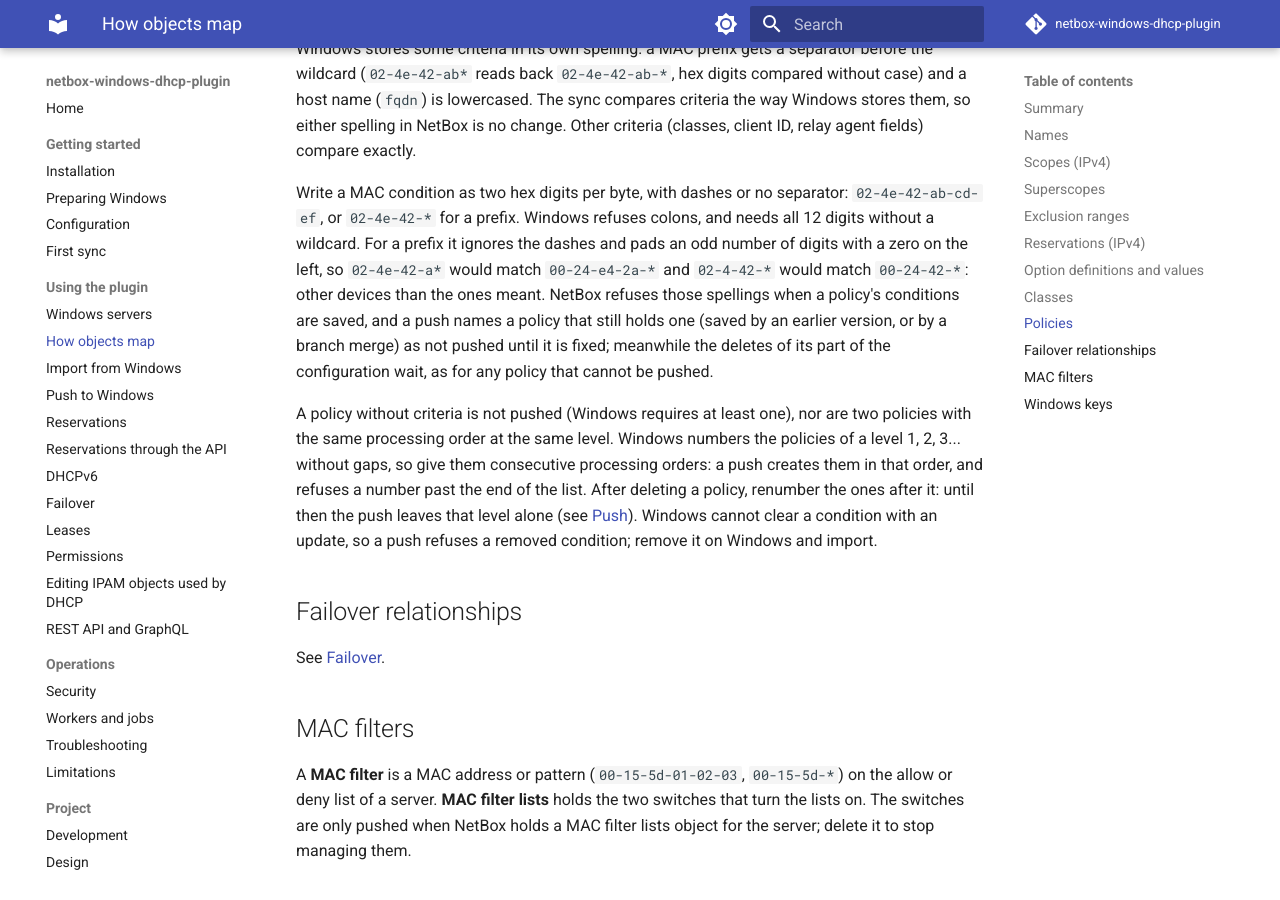
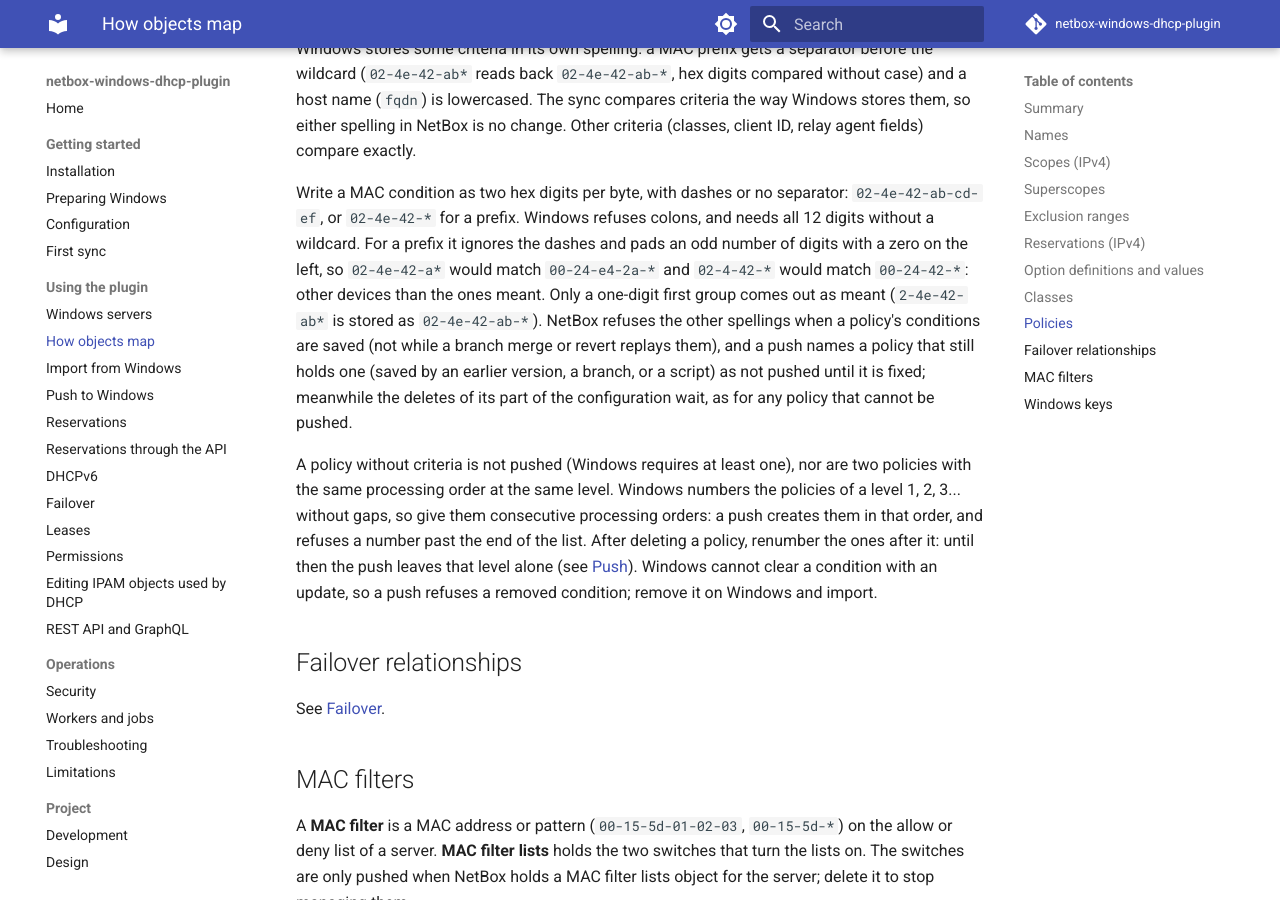
Before and after one commit to thomaschristory/netbox-windows-dhcp-plugin, an MkDocs documentation site: the page built from docs/mapping.md, in a window 1280 px wide and 900 px high, scrolled down 5534 px. Built offline with MkDocs 1.6.1 and Material for MkDocs 9.7.7, drawn with Linux system fonts in a browser that asks for light colours; comment, search, counter and statistics services are not loaded.

Commit message:
Accept a one-digit first group and skip the check during branch apply
Windows pads a prefix with an odd digit count on the left, so a one-digit
first group (2-4e-42-ab*) is stored as meant and is accepted. Branch merges
and reverts run full_clean: replaying an older condition is no longer
refused (the push names it). Tests for a second MAC value and the branch
skip; limitations list what was not tried.

Claude-Session: https://claude.ai/code/session_01HqtbCBbeego7ReZXEoSrFY

```diff
--- a/docs/mapping.md
+++ b/docs/mapping.md
@@ -173,10 +173,11 @@ client ID, relay agent fields) compare exactly.
 Write a MAC condition as two hex digits per byte, with dashes or no separator: `02-4e-42-ab-cd-ef`, or
 `02-4e-42-*` for a prefix. Windows refuses colons, and needs all 12 digits without a wildcard. For a prefix it
 ignores the dashes and pads an odd number of digits with a zero on the left, so `02-4e-42-a*` would match
-`00-24-e4-2a-*` and `02-4-42-*` would match `00-24-42-*`: other devices than the ones meant. NetBox refuses those
-spellings when a policy's conditions are saved, and a push names a policy that still holds one (saved by an earlier
-version, or by a branch merge) as not pushed until it is fixed; meanwhile the deletes of its part of the
-configuration wait, as for any policy that cannot be pushed.
+`00-24-e4-2a-*` and `02-4-42-*` would match `00-24-42-*`: other devices than the ones meant. Only a one-digit first
+group comes out as meant (`2-4e-42-ab*` is stored as `02-4e-42-ab-*`). NetBox refuses the other spellings when a
+policy's conditions are saved (not while a branch merge or revert replays them), and a push names a policy that
+still holds one (saved by an earlier version, a branch, or a script) as not pushed until it is fixed; meanwhile the
+deletes of its part of the configuration wait, as for any policy that cannot be pushed.
 
 A policy without criteria is not pushed (Windows requires at least one), nor are two policies with the same
 processing order at the same level. Windows numbers the policies of a level 1, 2, 3... without gaps, so give them
```
Also changed, not shown: CHANGELOG.md (+4 -4 lines), docs/installation.md (+4 -3 lines), docs/limitations.md (+5 -0 lines), 5 other files.
